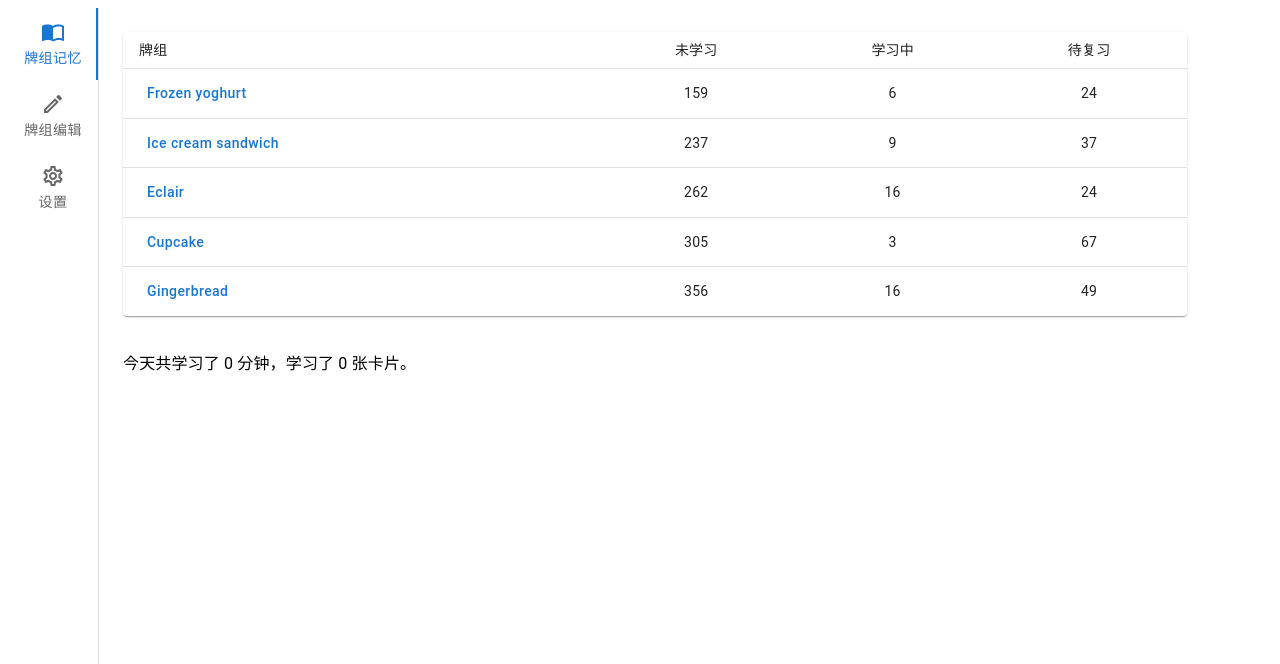
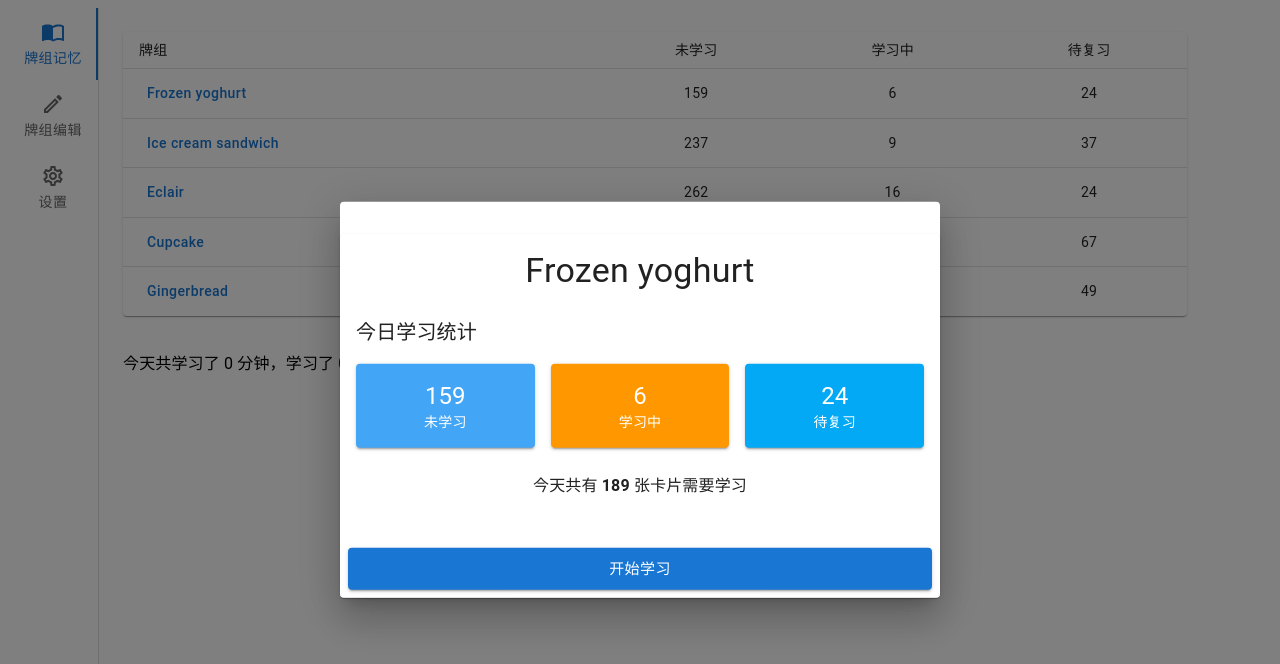
Before and after one commit to Nickel-Angel/EchoCard, a React (Vite) app: page / in a window 1280 px wide. Both pictures are taken after a click on the button "Frozen yoghurt". Shown: the top 664 px of the page. Built offline with nearby package versions, Linux system fonts and the light colour scheme.

Commit message:
add CardMemoStart and CardMemoAction

```diff
--- a/src/CardMemo/CardMemoMain.tsx
+++ b/src/CardMemo/CardMemoMain.tsx
@@ -6,7 +6,10 @@ import TableHead from "@mui/material/TableHead";
 import TableRow from "@mui/material/TableRow";
 import Paper from "@mui/material/Paper";
 import Button from "@mui/material/Button";
-import { styled } from "@mui/material";
+import { Modal, styled } from "@mui/material";
+import { useState } from "react";
+import CardMemoStart from "./CardMemoStart";
+import Box from "@mui/material/Box";
 
 interface DeckData {
   name: string;
@@ -29,8 +32,27 @@ const TextButton = styled(Button)({
   justifyContent: "flex-start",
 });
 
-function DenseTable({ rows }: any) {
+const DenseTable = ({ rows }: { rows: DeckData[] }) => {
+  const [open, setOpen] = useState(false);
+  const [selectedDeck, setSelectedDeck] = useState<DeckData | null>(null);
+
+  const handleOpen = (deck: DeckData) => {
+    setSelectedDeck(deck);
+    setOpen(true);
+  };
+
+  const handleClose = () => {
+    setOpen(false);
+  };
+
+  const handleStartStudy = () => {
+    console.log(`开始学习牌组: ${selectedDeck?.name}`);
+    setOpen(false);
+    // TODO: 实现开始学习的逻辑
+  };
+
   return (
+    <>
       <TableContainer component={Paper}>
         <Table sx={{ minWidth: 500 }} size="small" aria-label="a dense table">
           <TableHead>
@@ -48,7 +70,9 @@ function DenseTable({ rows }: any) {
                 sx={{ "&:last-child td, &:last-child th": { border: 0 } }}
               >
                 <TableCell component="th" scope="row">
-                <TextButton>{row.name}</TextButton>
+                  <TextButton onClick={() => handleOpen(row)}>
+                    {row.name}
+                  </TextButton>
                 </TableCell>
                 <TableCell align="center">{row.tolearn}</TableCell>
                 <TableCell align="center">{row.learning}</TableCell>
@@ -58,8 +82,41 @@ function DenseTable({ rows }: any) {
           </TableBody>
         </Table>
       </TableContainer>
+
+      <Modal
+        open={open}
+        onClose={handleClose}
+        aria-labelledby="modal-deck-study"
+        aria-describedby="modal-deck-study-description"
+      >
+        <Box
+          sx={{
+            position: "absolute",
+            top: "50%",
+            left: "50%",
+            transform: "translate(-50%, -50%)",
+            width: "100%",
+            maxWidth: 600,
+            bgcolor: "background.paper",
+            boxShadow: 24,
+            p: 0,
+            borderRadius: 1,
+          }}
+        >
+          {selectedDeck && (
+            <CardMemoStart
+              deckName={selectedDeck.name}
+              newCardsCount={selectedDeck.tolearn}
+              learningCardsCount={selectedDeck.learning}
+              reviewCardsCount={selectedDeck.toreview}
+              onStartStudy={handleStartStudy}
+            />
+          )}
+        </Box>
+      </Modal>
+    </>
   );
-}
+};
 
 function CardMemoMain() {
   // TODO: get deck data from back-end
--- /dev/null
+++ b/src/CardMemo/CardMemoStart.tsx
@@ -0,0 +1,108 @@
+import Card from "@mui/material/Card";
+import CardContent from "@mui/material/CardContent";
+import CardActions from "@mui/material/CardActions";
+import Button from "@mui/material/Button";
+import Typography from "@mui/material/Typography";
+import Box from "@mui/material/Box";
+import Grid from "@mui/material/Grid2"; // 更新为最新的Grid2 API
+import Paper from "@mui/material/Paper";
+
+interface CardMemoStartProps {
+  deckName: string;
+  newCardsCount: number;
+  learningCardsCount: number;
+  reviewCardsCount: number;
+  onStartStudy: () => void;
+}
+
+function CardMemoStart({
+  deckName,
+  newCardsCount,
+  learningCardsCount,
+  reviewCardsCount,
+  onStartStudy,
+}: CardMemoStartProps) {
+  const totalCards = newCardsCount + learningCardsCount + reviewCardsCount;
+
+  return (
+    <Card sx={{ maxWidth: 600, mx: "auto", mt: 4 }}>
+      <CardContent>
+        <Typography variant="h4" component="h1" gutterBottom align="center">
+          {deckName}
+        </Typography>
+
+        <Box sx={{ my: 3 }}>
+          <Typography variant="h6" gutterBottom>
+            今日学习统计
+          </Typography>
+
+          <Grid container spacing={2} sx={{ mt: 2 }}>
+            <Grid size={4}>
+              <Paper
+                elevation={2}
+                sx={{
+                  p: 2,
+                  textAlign: "center",
+                  bgcolor: "primary.light",
+                  color: "primary.contrastText",
+                }}
+              >
+                <Typography variant="h5">{newCardsCount}</Typography>
+                <Typography variant="body2">未学习</Typography>
+              </Paper>
+            </Grid>
+
+            <Grid size={4}>
+              <Paper
+                elevation={2}
+                sx={{
+                  p: 2,
+                  textAlign: "center",
+                  bgcolor: "warning.light",
+                  color: "warning.contrastText",
+                }}
+              >
+                <Typography variant="h5">{learningCardsCount}</Typography>
+                <Typography variant="body2">学习中</Typography>
+              </Paper>
+            </Grid>
+
+            <Grid size={4}>
+              <Paper
+                elevation={2}
+                sx={{
+                  p: 2,
+                  textAlign: "center",
+                  bgcolor: "info.light",
+                  color: "info.contrastText",
+                }}
+              >
+                <Typography variant="h5">{reviewCardsCount}</Typography>
+                <Typography variant="body2">待复习</Typography>
+              </Paper>
+            </Grid>
+          </Grid>
+
+          <Typography variant="subtitle1" align="center" sx={{ mt: 3 }}>
+            今天共有 <b>{totalCards}</b> 张卡片需要学习
+          </Typography>
+        </Box>
+      </CardContent>
+
+      <CardActions>
+        <Button
+          variant="contained"
+          color="primary"
+          fullWidth
+          size="large"
+          onClick={onStartStudy}
+          disabled={totalCards === 0}
+        >
+          开始学习
+        </Button>
+      </CardActions>
+    </Card>
+  );
+}
+
+export default CardMemoStart;
```
Also changed, not shown: src/CardMemo/CardMemoAction.tsx (added, +98 -0 lines). Lines whose indentation alone changed are shown as unchanged.
